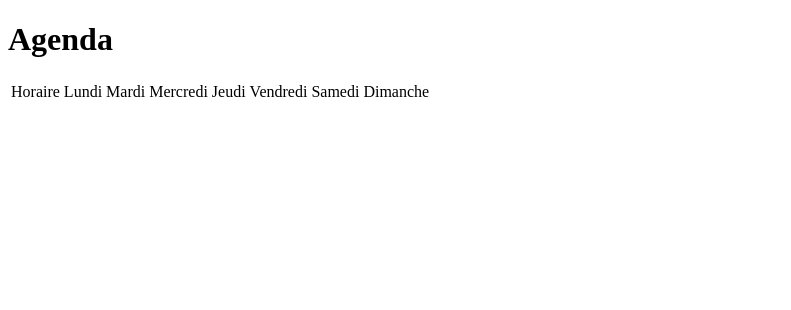
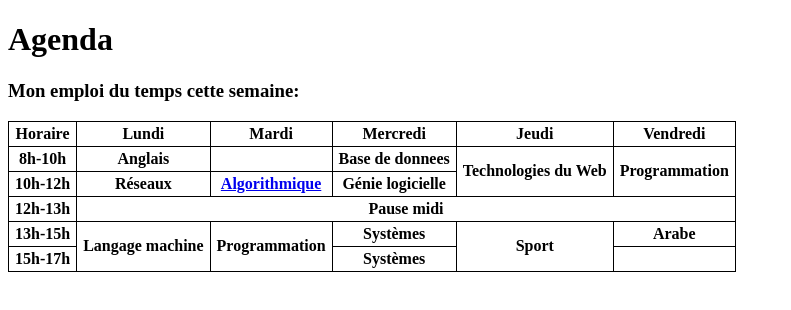
Before and after one commit to m2cci-garciacp/PLAI-TW, a plain HTML site: page TP1/MonSite/agenda/agenda.html in a window 1280 px wide. Shown: the whole page, without its empty margins (0-791 px from the left). Drawn offline with Linux system fonts and the light colour scheme.

Commit message:
Agenda fait. Une nouvelle page matieres a faire.

```diff
--- a/TP1/MonSite/agenda/agenda.html
+++ b/TP1/MonSite/agenda/agenda.html
@@ -6,6 +6,17 @@
     <meta http-equiv="X-UA-Compatible" content="IE=edge">
     <meta name="viewport" content="width=device-width, initial-scale=1.0">
     <title>Agenda</title>
+    <style>
+    table, th, tr {
+      border: 1px solid black;
+      border-collapse: collapse;
+      padding: 3px;
+    }
+    th {
+        padding-left: 6px;
+        padding-right: 6px;
+    }
+    </style>
 </head>
 
 <body>
@@ -13,16 +24,46 @@
         <h1>Agenda</h1>
     </header>
     <section>
+        <h3>Mon emploi du temps cette semaine:</h3>
         <table>
             <tr>
-                <td>Horaire</td>
-                <td>Lundi</td>
-                <td>Mardi</td>
-                <td>Mercredi</td>
-                <td>Jeudi</td>
-                <td>Vendredi</td>
-                <td>Samedi</td>
-                <td>Dimanche</td>
+                <th>Horaire</th>
+                <th>Lundi</th>
+                <th>Mardi</th>
+                <th>Mercredi</th>
+                <th>Jeudi</th>
+                <th>Vendredi</th>
+            </tr>
+            <tr>
+                <th>8h-10h</th>
+                <th>Anglais</th>
+                <th></th>
+                <th>Base de donnees</th>
+                <th rowspan="2">Technologies du Web</th>
+                <th rowspan="2">Programmation</th>
+            </tr>
+            <tr>
+                <th>10h-12h</th>
+                <th>Réseaux</th>
+                <th><a href="./../matieres/matieres.html#algorithmique">Algorithmique</a></th>
+                <th>Génie logicielle</th>
+            </tr>
+            <tr>
+                <th>12h-13h</th>
+                <th colspan="5">Pause midi</th>
+            </tr>
+            <tr>
+                <th>13h-15h</th>
+                <th rowspan="2">Langage machine</th>
+                <th rowspan="2">Programmation</th>
+                <th>Systèmes</th>
+                <th rowspan="2">Sport</th>
+                <th>Arabe</th>
+            </tr>
+            <tr>
+                <th>15h-17h</th>
+                <th>Systèmes</th>
+                <th></th>
             </tr>
         </table>
     </section>
```
Also changed, not shown: TP1/MonSite/matieres/matieres.html (added, +31 -0 lines).
